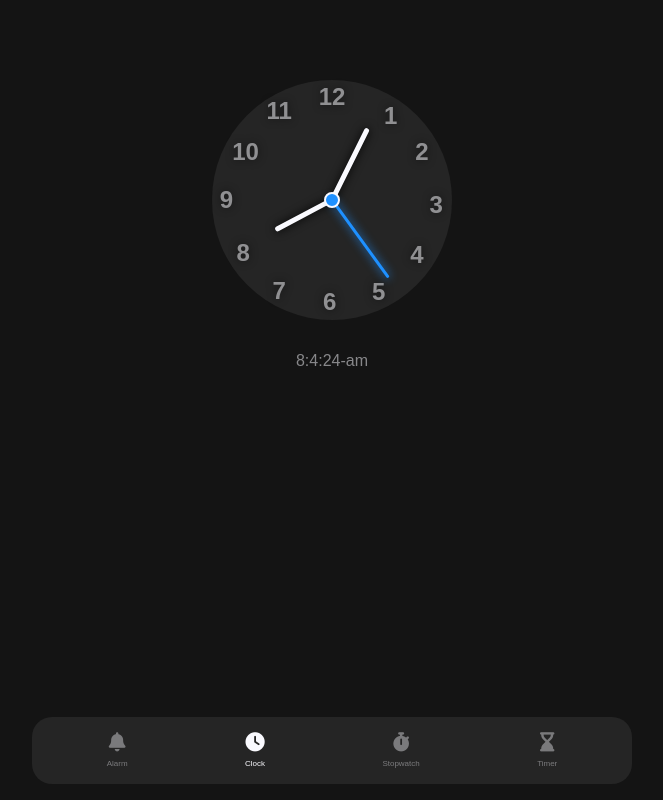
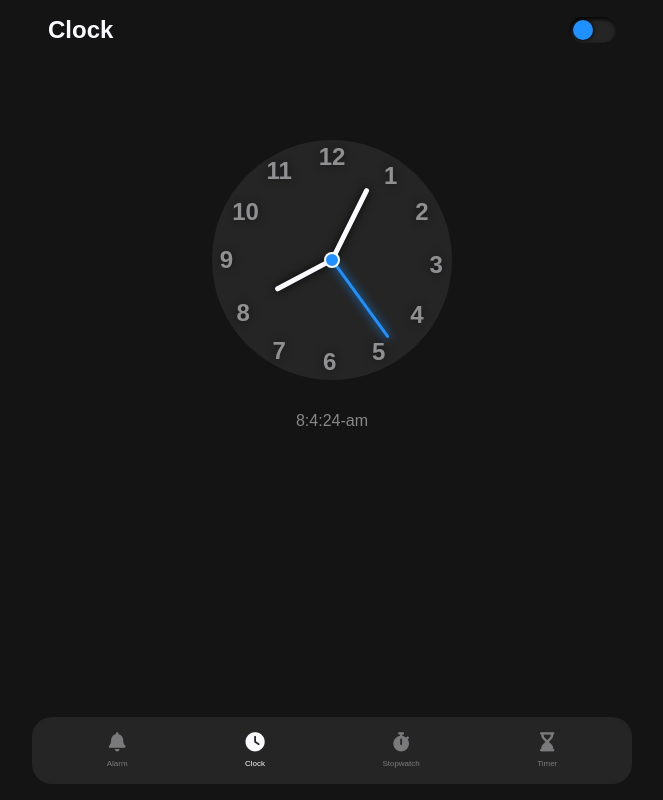
Before and after one commit to mmd-yavarii/clock, a website built with Vite: page src/pages/clock.html in a window 1280 px wide. Shown: the whole page, without its empty margins (308-971 px from the left). Built offline with nearby package versions, Linux system fonts and the light colour scheme.

Commit message:
create nav component with darkmood

```diff
--- a/src/js/alarm.js
+++ b/src/js/alarm.js
@@ -1,5 +1,6 @@
-import { footerComponent } from "./main.js";
+import { footerComponent, navComponent } from "./main.js";
 
 document.addEventListener("DOMContentLoaded", () => {
+  navComponent("Alarm");
   footerComponent(0);
 });
--- a/src/js/clock.js
+++ b/src/js/clock.js
@@ -1,4 +1,4 @@
-import { footerComponent } from "./main.js";
+import { footerComponent, navComponent } from "./main.js";
 
 const digitalClockNode = document.querySelector("#digital-clock");
 const hourHand = document.querySelector("#analog-hour");
@@ -34,6 +34,7 @@ const render = () => {
 };
 
 document.addEventListener("DOMContentLoaded", () => {
+  navComponent("Clock");
+  footerComponent(1);
   render();
-  footerComponent(1);
 });
--- a/src/js/main.js
+++ b/src/js/main.js
@@ -1,3 +1,54 @@
+const root = document.documentElement;
+
+const darkMoodStyle = (node, isDarkMood) => {
+  if (isDarkMood) {
+    node.style.justifyContent = "flex-end";
+    root.style.setProperty("--background-color", "#fafaff");
+    root.style.setProperty("--text-color", "#2d2d2d");
+    root.style.setProperty("--them-secondry-color", "#ececec");
+    root.style.setProperty("--box-shadow", "#0000007c");
+  } else {
+    node.style.justifyContent = "flex-start";
+    root.style.setProperty("--background-color", "#141414");
+    root.style.setProperty("--text-color", "#fafaff");
+    root.style.setProperty("--them-secondry-color", "#252525");
+    root.style.setProperty("--box-shadow", "#000");
+  }
+};
+
+// darkMood handler
+const darkMood = (node) => {
+  const isDarkMood = JSON.parse(localStorage.getItem("isLight"));
+  const newDarkMood = !isDarkMood;
+
+  darkMoodStyle(node, newDarkMood);
+  localStorage.setItem("isLight", JSON.stringify(newDarkMood));
+};
+
+// nav component
+const navComponent = (pageTitle) => {
+  const nav = document.createElement("nav");
+  nav.classList.add("nav-title");
+
+  const title = document.createElement("h1");
+  title.textContent = pageTitle;
+
+  const darkMoodBtn = document.createElement("button");
+  darkMoodBtn.classList.add("dark-mood-btn");
+  darkMoodBtn.innerHTML = "<span></span>";
+  darkMoodBtn.addEventListener("click", () => darkMood(darkMoodBtn));
+
+  // check if dark mode setting exists in localStorage
+  if (!("isLight" in localStorage)) {
+    localStorage.setItem("isLight", JSON.stringify(false));
+  }
+  darkMoodStyle(darkMoodBtn, JSON.parse(localStorage.getItem("isLight")));
+
+  nav.append(title, darkMoodBtn);
+  document.body.prepend(nav);
+};
+
+// footer component
 const footerComponent = (nodeIndex) => {
   const buttonsData = [
     {
@@ -24,7 +75,7 @@ const footerComponent = (nodeIndex) => {
     const btn = document.createElement("button");
     btn.innerHTML = item.inner;
 
-    if (index != nodeIndex) {
+    if (index !== nodeIndex) {
       btn.addEventListener("click", () => location.assign(item.address));
     } else {
       btn.classList.add("checked");
@@ -36,4 +87,4 @@ const footerComponent = (nodeIndex) => {
   document.body.append(footer);
 };
 
-export { footerComponent };
+export { footerComponent, navComponent };
--- a/src/js/stopwatch.js
+++ b/src/js/stopwatch.js
@@ -1,5 +1,6 @@
-import { footerComponent } from "./main.js";
+import { footerComponent, navComponent } from "./main.js";
 
 document.addEventListener("DOMContentLoaded", () => {
+  navComponent("Stopwatch");
   footerComponent(2);
 });
--- a/src/js/timer.js
+++ b/src/js/timer.js
@@ -1,5 +1,6 @@
-import { footerComponent } from "./main.js";
+import { footerComponent, navComponent } from "./main.js";
 
 document.addEventListener("DOMContentLoaded", () => {
+  navComponent("Timer");
   footerComponent(3);
 });
--- a/src/pages/clock.html
+++ b/src/pages/clock.html
@@ -4,7 +4,7 @@
     <meta charset="UTF-8" />
     <link
       rel="icon"
-      href="https://t4.ftcdn.net/jpg/01/65/90/27/360_F_165902723_hmEN2uAmoD9DjbCWFcRvi7UTmcUFypxW.jpg"
+      href="https://upload.wikimedia.org/wikipedia/commons/5/54/Apple_Clock_icon.svg"
     />
     <meta name="viewport" content="width=device-width, initial-scale=1.0" />
     <link rel="stylesheet" href="../style/style.css" />
@@ -41,7 +41,7 @@
 
     <div id="digital-clock">00:00:00-am</div>
 
-    <script type="module" src="./src/js/main.js"></script>
-    <script type="module" src="/src/js/clock.js"></script>
+    <script type="module" src="../js/main.js"></script>
+    <script type="module" src="../js/clock.js"></script>
   </body>
 </html>
--- a/src/style/style.css
+++ b/src/style/style.css
@@ -7,7 +7,8 @@
   --background-color: #141414;
   --text-color: #fafaff;
   --them-primery-color: #1e90ff;
-  --them-secondry-color: #252525;
+  --them-secondry-color: #2d2d2d;
+  --box-shadow: #000;
 }
 
 * {
@@ -85,3 +86,31 @@ footer i {
 footer .checked {
   opacity: 1;
 }
+
+/* nav */
+.nav-title {
+  padding: 1em;
+  background-color: var(--background-color);
+  display: flex;
+  align-items: center;
+  justify-content: space-between;
+}
+
+.dark-mood-btn {
+  width: 3.5em;
+  padding: 0.3em;
+  cursor: pointer;
+  height: 2em;
+  border-radius: 50px;
+  display: flex;
+  align-items: center;
+  box-shadow: inset 1px 2px 4px var(--box-shadow);
+  background-color: var(--them-secondry-color);
+}
+.dark-mood-btn span {
+  width: 1.5em;
+  height: 1.5em;
+  border-radius: 50%;
+  background-color: var(--them-primery-color);
+  box-shadow: 0 0 4px var(--box-shadow);
+}
```
Also changed, not shown: src/pages/alarm.html (+1 -1 lines), src/pages/stopwatch.html (+1 -1 lines), src/pages/timer.html (+1 -1 lines).
